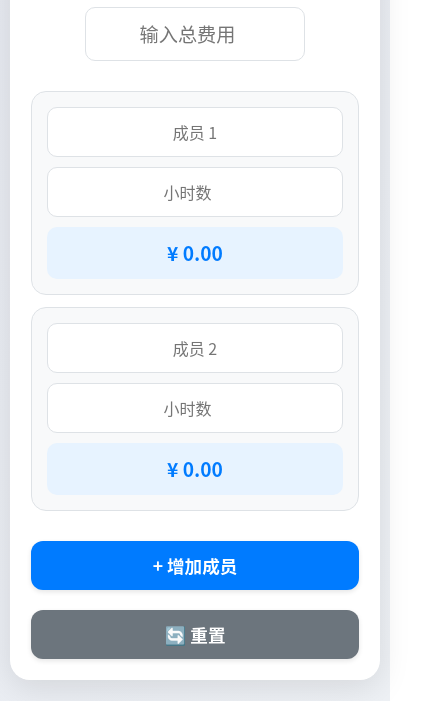
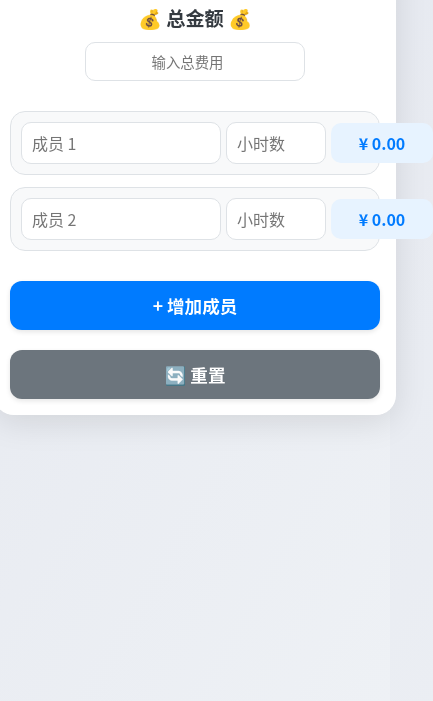
Before and after one commit to Ciaran272/833, a plain HTML site: page index.html in a window 390 px wide. Shown: the part 143-844 px from the top of the page, 433 px wide, since content can reach past the window. Drawn offline with Linux system fonts and the light colour scheme.

Commit message:
Add files via upload

```diff
--- a/index.html
+++ b/index.html
@@ -25,14 +25,14 @@
             padding: 20px;
             display: flex;
             justify-content: center;
-            align-items: center; /* 新增此行 */
             min-height: 100vh;
             box-sizing: border-box;
         }
 
         .container {
             width: 100%;
-            max-width: 500px; /* 修改此行 */
+            max-width: 480px;
+            margin: 40px auto;
             background: var(--card-bg);
             padding: 30px;
             border-radius: 20px;
@@ -74,7 +74,7 @@
             border: 1px solid var(--border-color);
             border-radius: 10px;
             font-size: 1em;
-            width: 120px;
+            width: 100%;
             box-sizing: border-box;
             transition: border-color 0.3s, box-shadow 0.3s;
         }
@@ -96,7 +96,6 @@
         }
         .total-section input {
             text-align: center;
-            width: 220px;
             max-width: 220px;
             font-size: 1.2em;
         }
@@ -115,8 +114,8 @@
             display: flex;
             flex-direction: row;
             align-items: center;
-            justify-content: space-between; /* 新增此行 */
-            gap: 5px; /* 减小间距 */
+            justify-content: flex-start;
+            gap: 16px;
             position: relative;
             transition: transform 0.2s, box-shadow 0.2s;
         }
@@ -174,11 +173,9 @@
         @media (max-width: 768px) {
             body {
                 padding: 10px;
-                align-items: flex-start;
             }
             .container {
-                padding: 20px;
-                max-width: 100%;
+                padding: 15px;
             }
             h1 {
                 font-size: 2em;
@@ -187,26 +184,53 @@
                 gap: 12px;
             }
             .member-card {
-                flex-direction: column;
-                align-items: stretch;
-                padding: 15px;
-                gap: 10px;
+                flex-direction: row !important;
+                align-items: center;
+                padding: 10px;
+                gap: 5px;
             }
-            .member-card input[type="text"],
-            .member-card input[type="number"] {
-                width: 100%;
-                text-align: center;
+            /* 保持成员卡片横向排列，间距适中 */
+            .member-card {
+                flex-direction: row !important;
+                align-items: center;
+                padding: 10px;
+                gap: 5px;
             }
-            .member-card .member-result {
-                text-align: center;
-                padding: 12px 15px;
-            }
-            .total-section input {
-                width: 100%;
+            input[type="text"], input[type="number"] {
+                padding: 8px 10px;
+                font-size: 0.9em;
             }
             .controls {
                 flex-direction: column;
             }
+            input[type="text"], input[type="number"] {
+                padding: 8px 10px;
+                font-size: 0.9em;
+            }
+            .controls {
+                flex-direction: column;
+            }
+        }
+
+        /* 桌面和移动端都生效的成员输入框和金额宽度设置 */
+        .member-card input[type="text"] {
+            width: 200px;
+            min-width: 200px;
+            max-width: 200px;
+            font-size: 1em;
+        }
+        .member-card input[type="number"] {
+            width: 110px !important;
+            min-width: 100px;
+            max-width: 140px;
+            font-size: 1em;
+        }
+        .member-card .member-result {
+            min-width: 90px;
+            max-width: 90px;
+            font-size: 1em;
+            padding: 8px 6px;
+            text-align: center;
         }
 
     </style>
```
